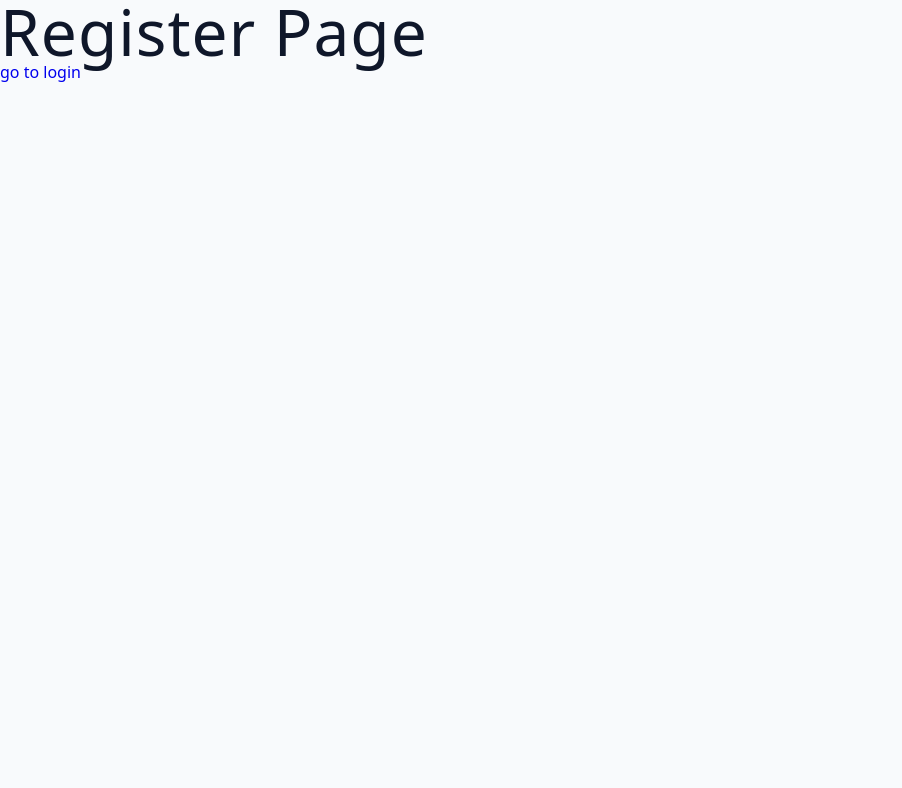
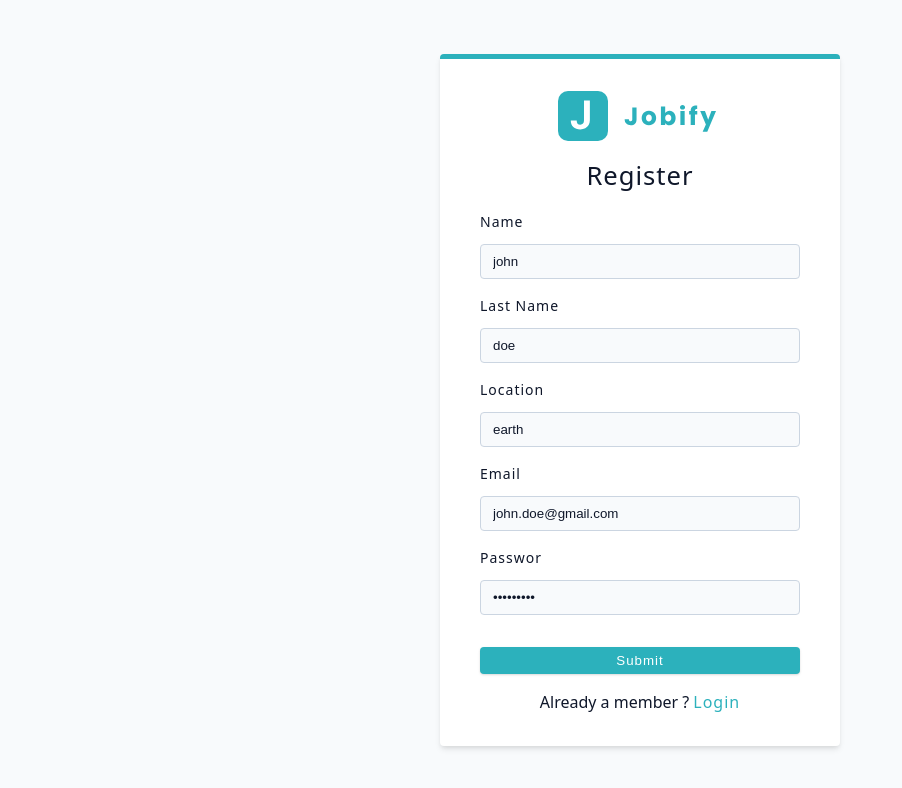
Before and after one commit to artanramanaj/jobify-front, a React (Vite) app: page /register in a window 1280 px wide. Shown: the top 788 px of the page, without its empty margins (0-902 px from the left). Built offline with nearby package versions, Linux system fonts and the light colour scheme.

Commit message:
register page

```diff
--- /dev/null
+++ b/src/components/FromRow.jsx
@@ -0,0 +1,21 @@
+import React from "react";
+
+const FromRow = ({ type, name, defaultValue, labelText }) => {
+  return (
+    <div className="form-row">
+      <label htmlFor={name} className="form-label">
+        {labelText || name}
+      </label>
+      <input
+        type={type}
+        className="form-input"
+        id={name}
+        name={name}
+        defaultValue={defaultValue || ""}
+        required
+      />
+    </div>
+  );
+};
+
+export default FromRow;
--- a/src/components/index.js
+++ b/src/components/index.js
@@ -1 +1,2 @@
 export { default as Logo } from "./Logo";
+export { default as FormRow } from "./FromRow";
--- a/src/pages/Register.jsx
+++ b/src/pages/Register.jsx
@@ -1,11 +1,34 @@
 import React from "react";
 import { Link } from "react-router-dom";
+import Wrapper from "../assets/wrappers/RegisterAndLoginPage";
+import { FormRow, Logo } from "../components";
 const Register = () => {
   return (
-    <div>
-      <h1>Register Page</h1>
-      <Link to="/login">go to login</Link>
-    </div>
+    <Wrapper>
+      <form action="" className="form">
+        <Logo />
+        <h4>Register </h4>
+        <FormRow type="text" name="name" defaultValue="john" />
+        <FormRow
+          type="text"
+          name="lastName"
+          labelText="Last Name"
+          defaultValue="doe"
+        />
+        <FormRow type="text" name="location" defaultValue="earth" />
+        <FormRow type="email" name="email" defaultValue="john.doe@gmail.com" />
+        <FormRow type="password" name="passwor" defaultValue="secret123" />
+        <button type="submit" className="btn btn-block">
+          submit
+        </button>
+        <p>
+          Already a member ?
+          <Link to="/login" className="member-btn">
+            Login
+          </Link>
+        </p>
+      </form>
+    </Wrapper>
   );
 };
 
```
